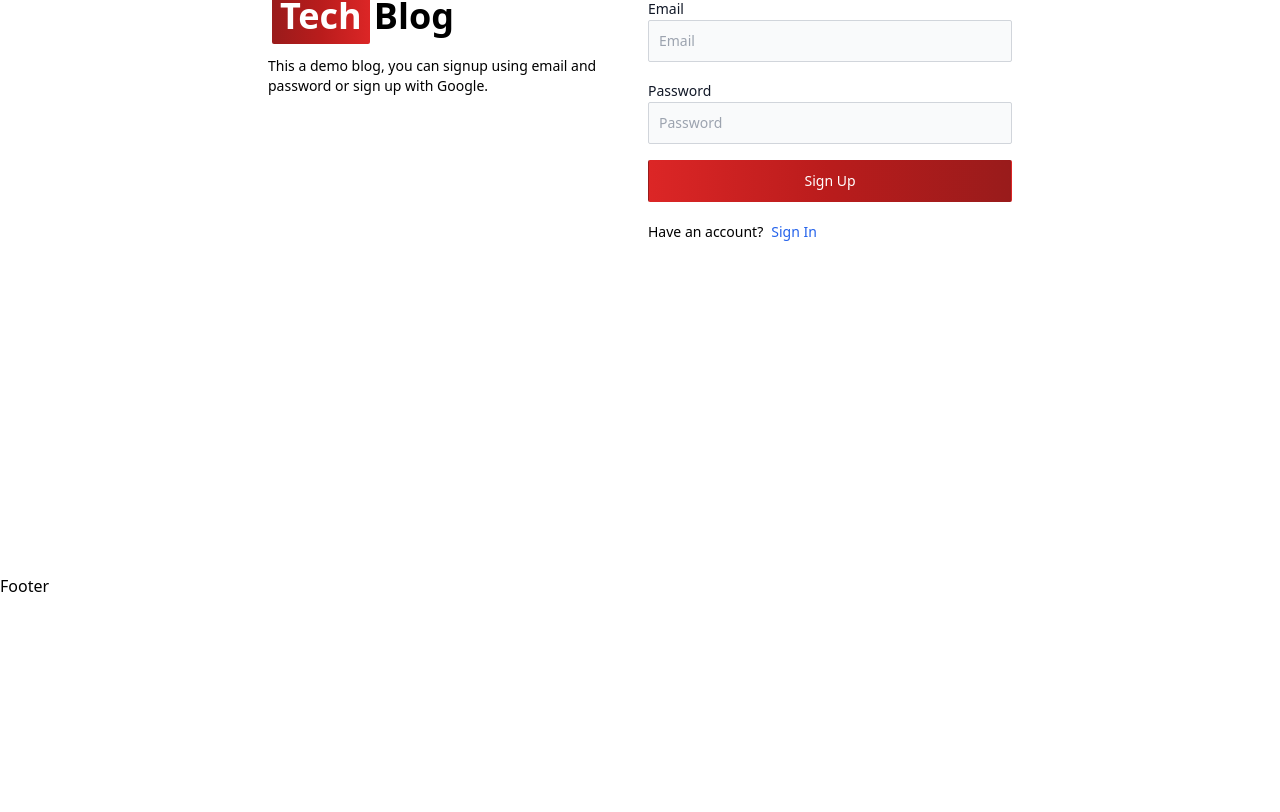
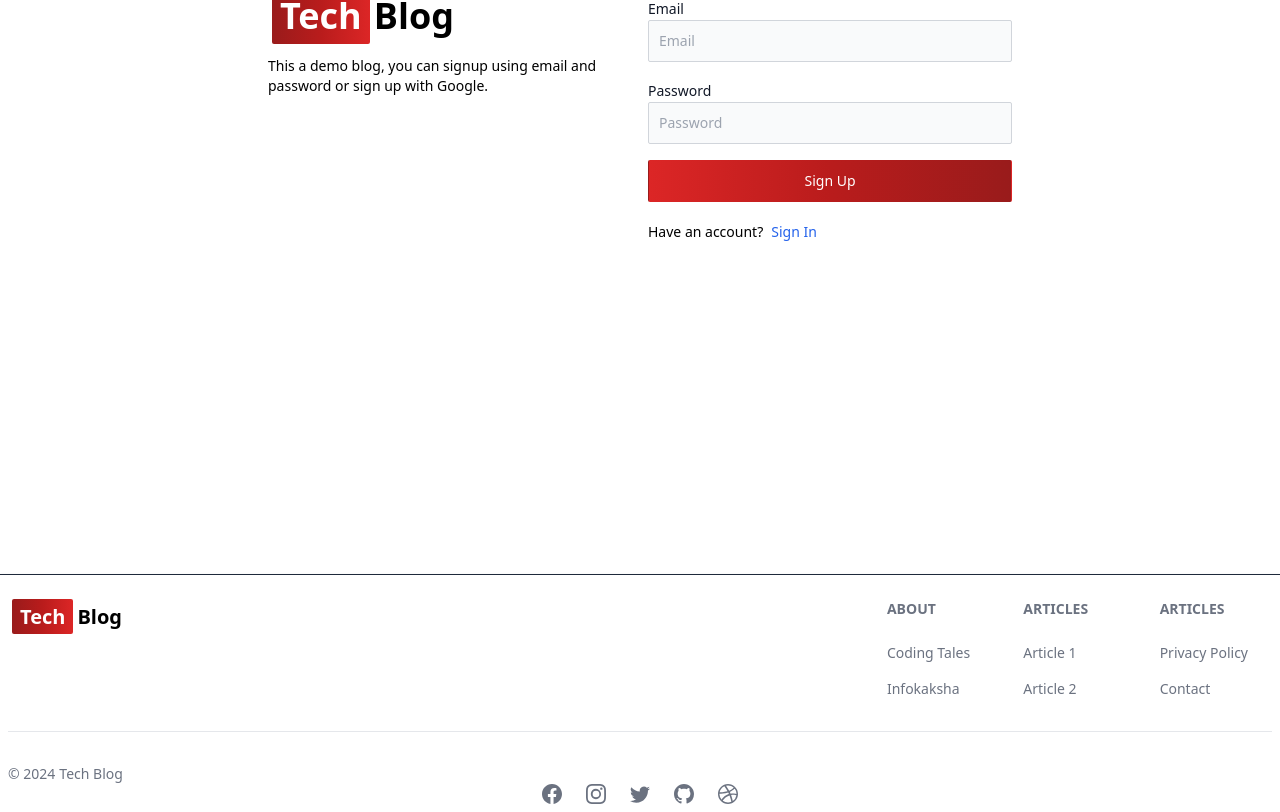
Before and after one commit to Hashirnkhan24/Tech-Blog, a React (Vite) app in the folder client/: page /sign-up in a window 1280 px wide. Shown: the part 290-1102 px from the top of the page. Before the commit the page ends 888 px from the top, so only its background shows below. Built offline with nearby package versions, Linux system fonts and the light colour scheme.

Commit message:
Add Footer UI

```diff
--- a/client/src/components/Footer.jsx
+++ b/client/src/components/Footer.jsx
@@ -1,5 +1,98 @@
-export default function Footer() {
+import { Footer } from "flowbite-react";
+import { Link } from "react-router-dom";
+import { BsFacebook, BsInstagram, BsTwitter, BsGithub, BsDribbble } from 'react-icons/bs';
+
+export default function FooterCom() {
     return (
-        <div>Footer</div>
+        <Footer className=" border-t border-slate-800 p-2 rounded-none">
+            <div className="w-full max-w-7xl mx-auto">
+            <div className="'grid w-full justify-between sm:flex md:grid-cols-1">
+            <div className="mt-5">
+                <Link to="/" className="self-center whitespace-nowrap text-sm sm:text-xl font-semibold dark:text-white">
+                <span className="px-2 py-1 text-white bg-gradient-to-r from-red-800 via-red-700 to-red-600 mx-1 rounded-sm">Tech</span>
+                Blog
+            </Link>
+                </div>
+                <div className='grid grid-cols-2 gap-8 mt-4 sm:grid-cols-3 sm:gap-6'>
+                <div>
+                    <Footer.Title title="About"/>
+                    <Footer.LinkGroup col>
+                    <Footer.Link
+                        href="https://codingtales.hashnode.dev/"
+                        target="_blank"
+                        rel="noopener noreferrer"
+                    >
+                        Coding Tales
+                    </Footer.Link>
+                    <Footer.Link
+                        href="https://www.youtube.com/@infokaksha8082"
+                        target="_blank"
+                        rel="noopener noreferrer"
+                    >
+                        Infokaksha
+                    </Footer.Link>
+                    </Footer.LinkGroup>
+                </div>
+                <div>
+                    <Footer.Title title="Articles"/>
+                    <Footer.LinkGroup col>
+                    <Footer.Link
+                        href="#"
+                        target="_blank"
+                        rel="noopener noreferrer"
+                    >
+                        Article 1
+                    </Footer.Link>
+                    <Footer.Link
+                        href="#"
+                        target="_blank"
+                        rel="noopener noreferrer"
+                    >
+                        Article 2
+                    </Footer.Link>
+                    </Footer.LinkGroup>
+                </div>
+                <div>
+                    <Footer.Title title="Articles"/>
+                    <Footer.LinkGroup col>
+                    <Footer.Link
+                        href="#"
+                        target="_blank"
+                        rel="noopener noreferrer"
+                    >
+                        Privacy Policy
+                    </Footer.Link>
+                    <Footer.Link
+                        href="#"
+                        target="_blank"
+                        rel="noopener noreferrer"
+                    >
+                        Contact
+                    </Footer.Link>
+                    </Footer.LinkGroup>
+                </div>
+                </div>
+            </div>
+
+            <Footer.Divider />
+            <div className='w-full sm:flex sm:items-center sm:justify-between'>
+                <Footer.Copyright
+                    href="#"
+                    year={new Date().getFullYear()}
+                    by="Tech Blog"
+                />
+            </div>
+            <div>
+            <div className="flex gap-6 sm:mt-0 mt-4 sm:justify-center">
+            <Footer.Icon href='#' icon={BsFacebook}/>
+            <Footer.Icon href='#' icon={BsInstagram}/>
+            <Footer.Icon href='#' icon={BsTwitter}/>
+            <Footer.Icon href='https://github.com/sahandghavidel' icon={BsGithub}/>
+            <Footer.Icon href='#' icon={BsDribbble}/>
+
+          </div>
+            </div>
+            </div>
+        </Footer>
     )
 }
--- a/client/src/pages/SignUp.jsx
+++ b/client/src/pages/SignUp.jsx
@@ -18,8 +18,9 @@ export default function SignUp() {
             setErrorMessage('Please fill in all the fields')
         }
         try {
-            setErrorMessage(null)
+            // setErrorMessage(null)
             setLoading(true)
+            // POST Request for sign-up
             const res = await fetch('/api/auth/signup', {
                 method: 'POST',
                 headers: {
@@ -42,7 +43,7 @@ export default function SignUp() {
     }
 
     return (
-        <section className="min-h-screen">
+        <section className="min-h-screen shadow-xl">
             <div className="flex flex-col p-3 max-w-3xl mx-auto sm:flex-row sm:items-center">
                 {/* left */}
                 <div className="flex-1 mr-2 py-16 sm:pt-32 flex flex-col items-center sm:items-start">
```
